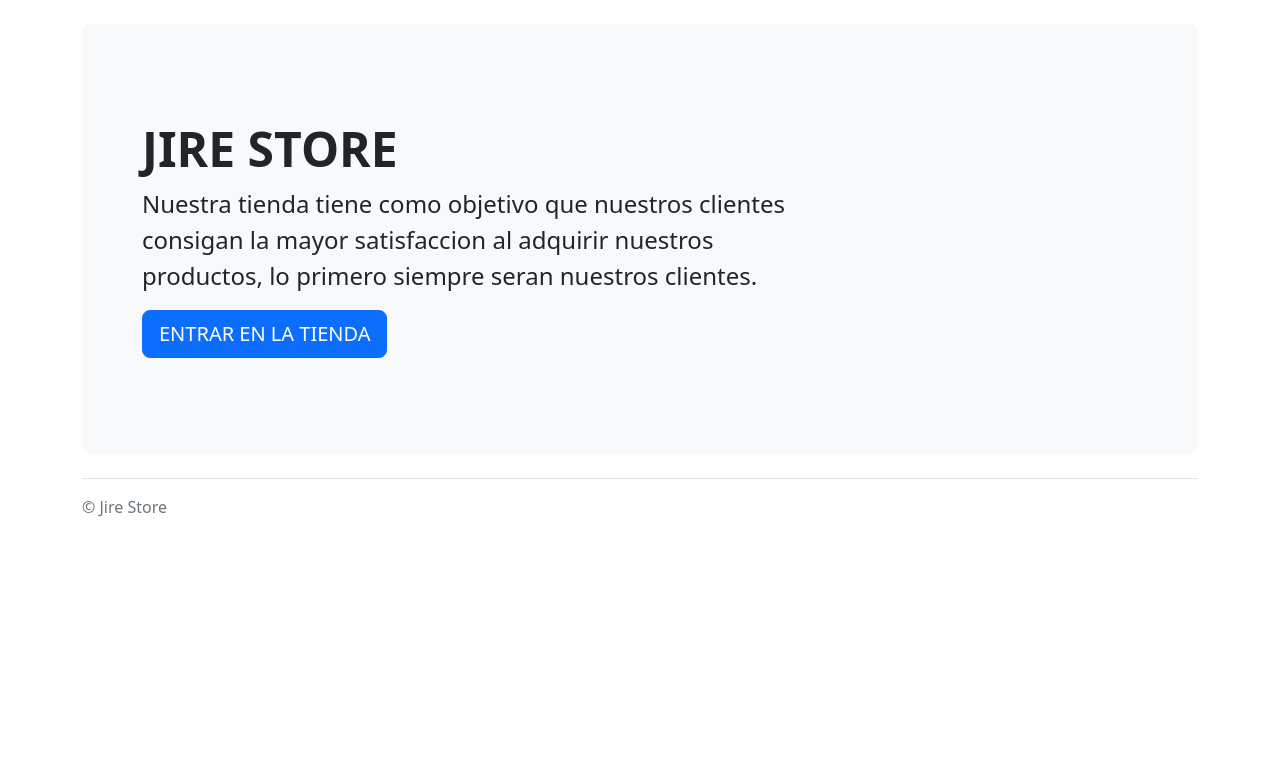
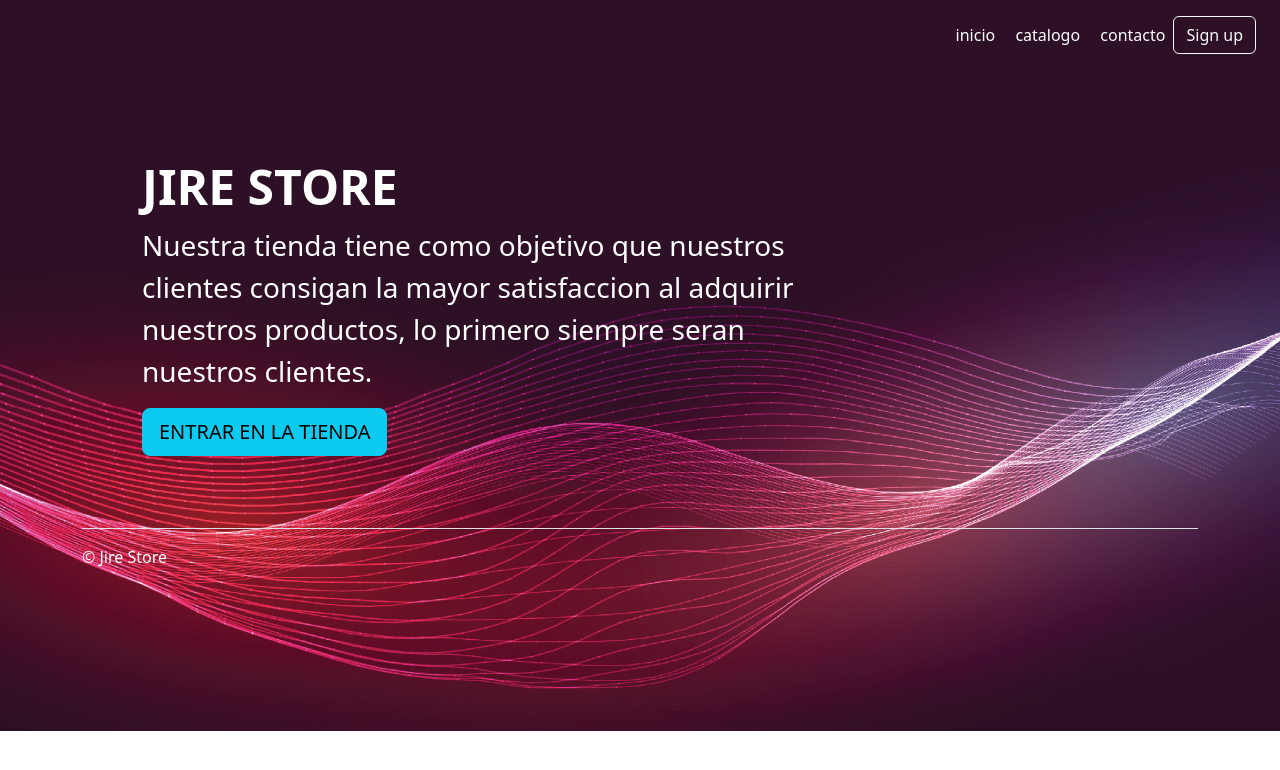
Before and after one commit to VictorPcode/jsecommerce, a Django app: page / in a window 1280 px wide. Shown: the top 770 px of the page. Run offline with Django 4.2, Linux system fonts and the light colour scheme; some libraries are stand-ins or nearby versions.

Commit message:
landing page realizada

```diff
--- a/jsecommerce/settings.py
+++ b/jsecommerce/settings.py
@@ -128,6 +128,7 @@ STATIC_ROOT = BASE_DIR/'static'
 STATICFILES_DIRS = [
 
     '/static/css',
+    '/static/image',
                     ]
 
 # Default primary key field type
--- a/template/inicio.html
+++ b/template/inicio.html
@@ -15,25 +15,42 @@
 </head>
 
 <body>
+<style>
 
+body{
+    background: url('../static/image/bgwall.png');
+    background-repeat: no-repeat;
+    background-size: cover;
+}
 
+</style>
 
+<div class="d-flex flex-column flex-md-row justify-content-end align-items-center p-3 px-md-4 mb-3 box-shadow">
+
+    <nav class="my-2 my-md-0 mr-md-3">
+      <a class="p-2 text-white" style="text-decoration: none;" href="#">inicio</a>
+      <a class="p-2 text-white" style="text-decoration: none;" href="#">catalogo</a>
+      <a class="p-2 text-white" style="text-decoration: none;" href="#">contacto</a>
+    </nav>
+    <a class="float-right btn btn-outline-light" href="#">Sign up</a>
+
+  </div>
 
     <main>
         <div class="container py-4">
-            <div class="p-5 mb-4 bg-light rounded-3">
-                <div class="container-fluid py-5">
+            <div class="p-5 mb-4 bg-gradient-info rounded-3">
+                <div class="container-fluid py- text-white">
                     <h1 class="display-5 fw-bold">JIRE STORE</h1>
-                    <p class="col-md-8 fs-4">Nuestra tienda tiene como objetivo que nuestros clientes
+                    <p class="col-md-8 fs-3">Nuestra tienda tiene como objetivo que nuestros clientes
                         consigan la mayor satisfaccion al adquirir nuestros productos, lo primero siempre
                         seran nuestros clientes.
                     </p>
-                    <button class="btn btn-primary btn-lg" type="button">ENTRAR EN LA TIENDA</button>
+                    <button class="btn btn-info btn-lg " type="button">ENTRAR EN LA TIENDA</button>
                 </div>
             </div>
 
 
-            <footer class="pt-3 mt-4 text-muted border-top">
+            <footer class="pt-3 mt-4 text-white border-top">
                 &copy; Jire Store
             </footer>
         </div>
```
Also changed, not shown: static/image/bgwall.png (added).
